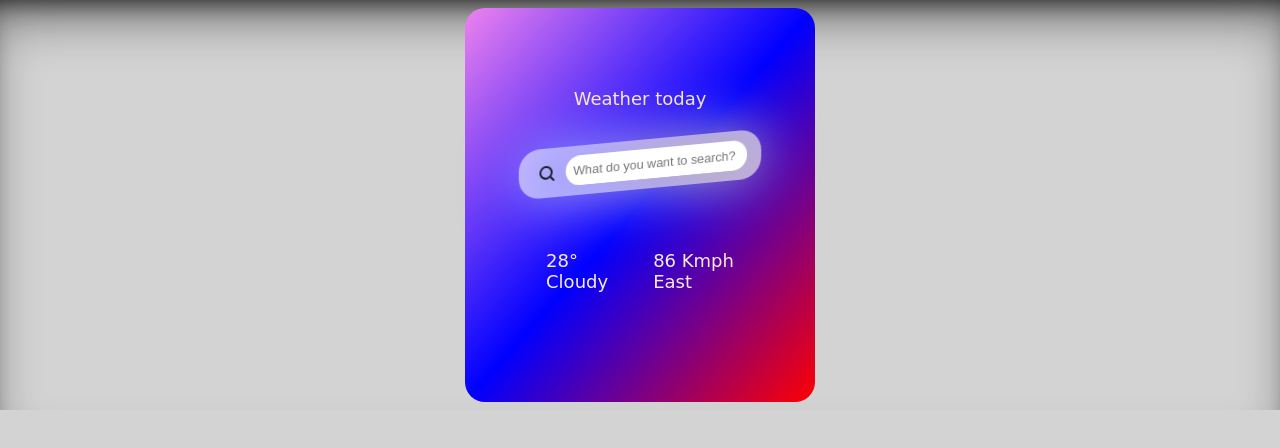
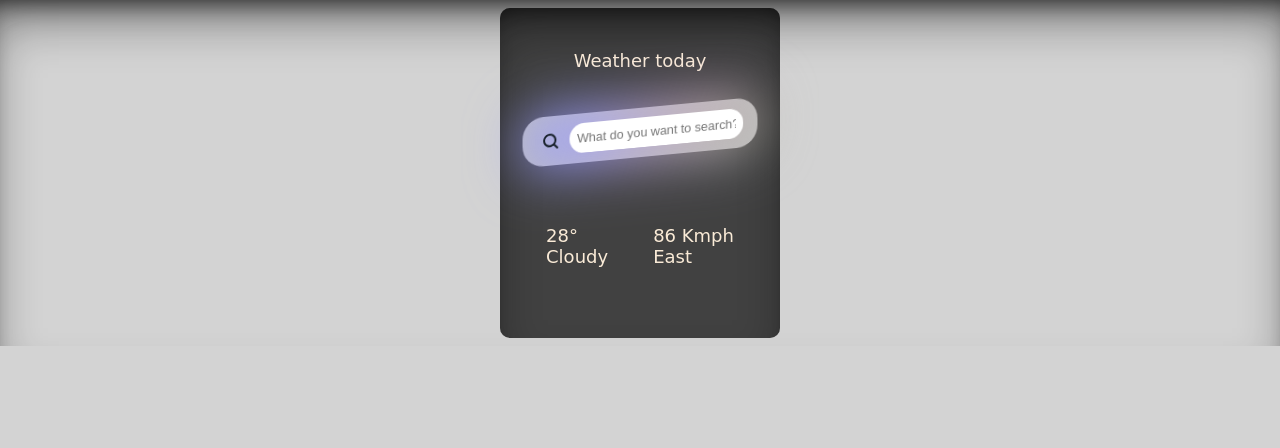
Before and after one commit to yukeshwardevs/Weather-UI, a plain HTML site: page index.html in a window 1280 px wide. Drawn offline with Linux system fonts and the light colour scheme.

Commit message:
Add files via upload

```diff
--- a/style.css
+++ b/style.css
@@ -20,6 +20,18 @@ html{
     font-family: cursive;
     color: antiquewhite;
     font-size: large;
+    display: flex;
+    flex-direction: column;
+    align-items: center;
+    justify-content: space-evenly;
+    gap: 10px;
+    width: 250px;
+    height: 300px;
+    border-radius: 10px;
+    background: lightgrey;
+    box-shadow: rgba(13, 13, 13, 0.486) 0px 30px 50px -12px inset, rgba(0, 0, 0, 0.838) 0px 18px 26px -18px inset;
+    background-color: #414141;
+    padding: 15px;
   }
 
   .det{
```
